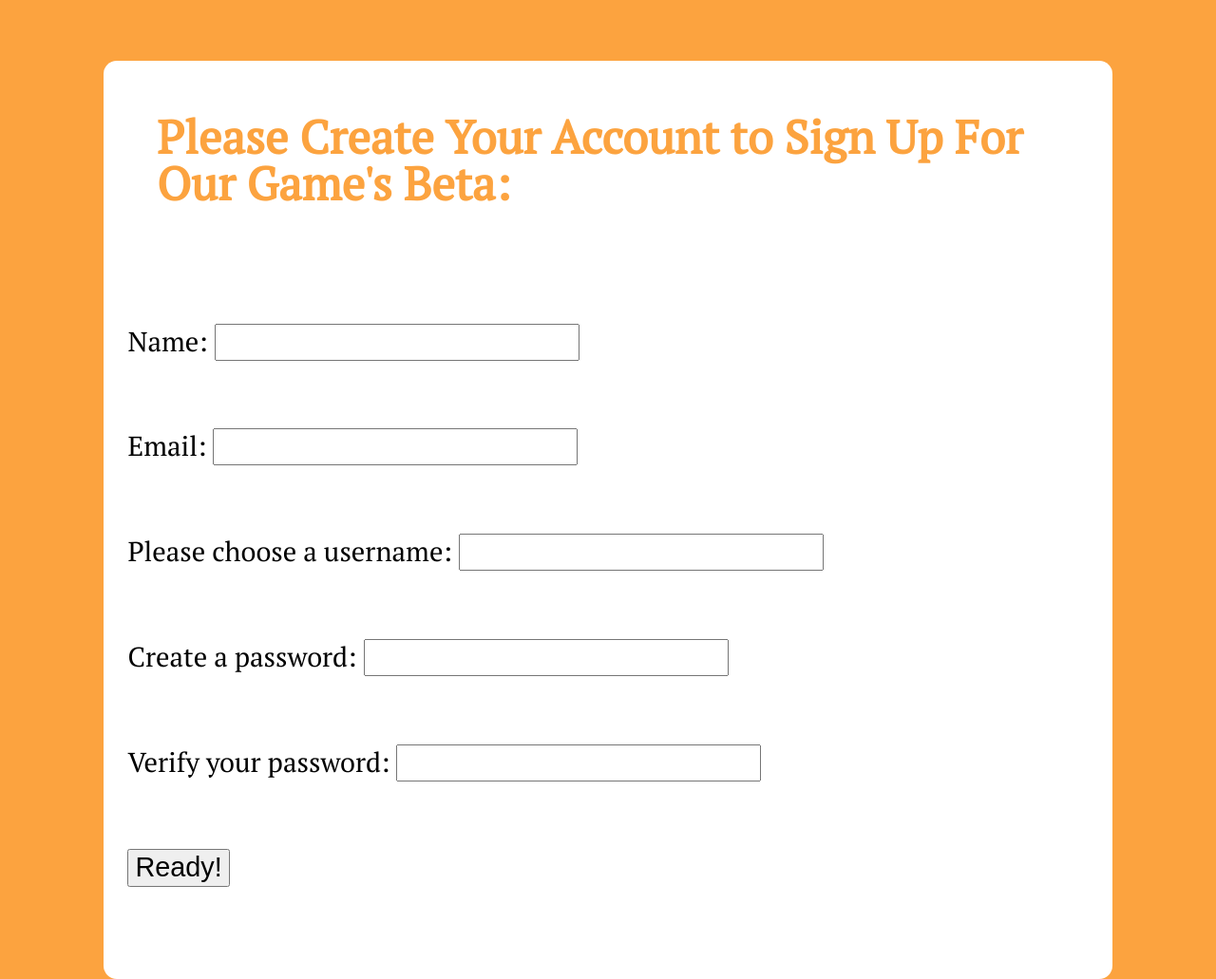
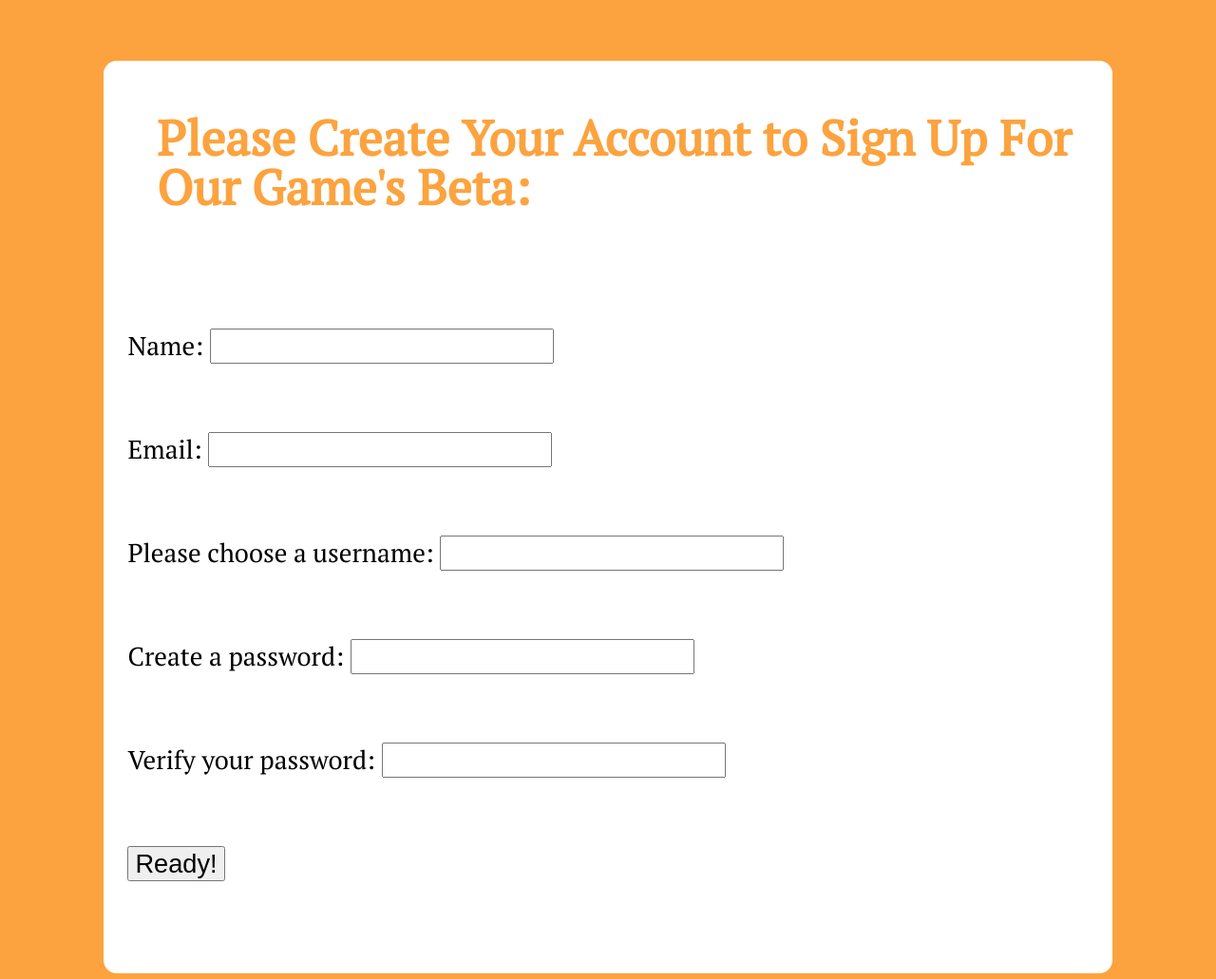
Before and after one commit to YelyzavetaMyshenyova/lab2, a plain HTML site: page index.html in a window 1280 px wide. Shown: the whole page at 95% size. Drawn offline with Linux system fonts and the light colour scheme.

Commit message:
update font size

```diff
--- a/css/style.css
+++ b/css/style.css
@@ -28,6 +28,7 @@ h1{
 .field{
   padding-bottom: 7%;
 }
+
 @media screen and (min-width: 1050px) {
   .contain {
     width:50%;
@@ -52,18 +53,15 @@ h1{
   }
      .contain {
 width:70%;
-  font-size:115%;
-     }
-     h1{
-         font-size:179%;
+  font-size:150%;
      }
    }
 @media screen and (min-width: 480px) {
   .contain {
     width:80%;
-    font-size:180%;
+    font-size:170%;
   }
   h1{
-    font-size:169%;
+    font-size:189%;
   }
 }
```
